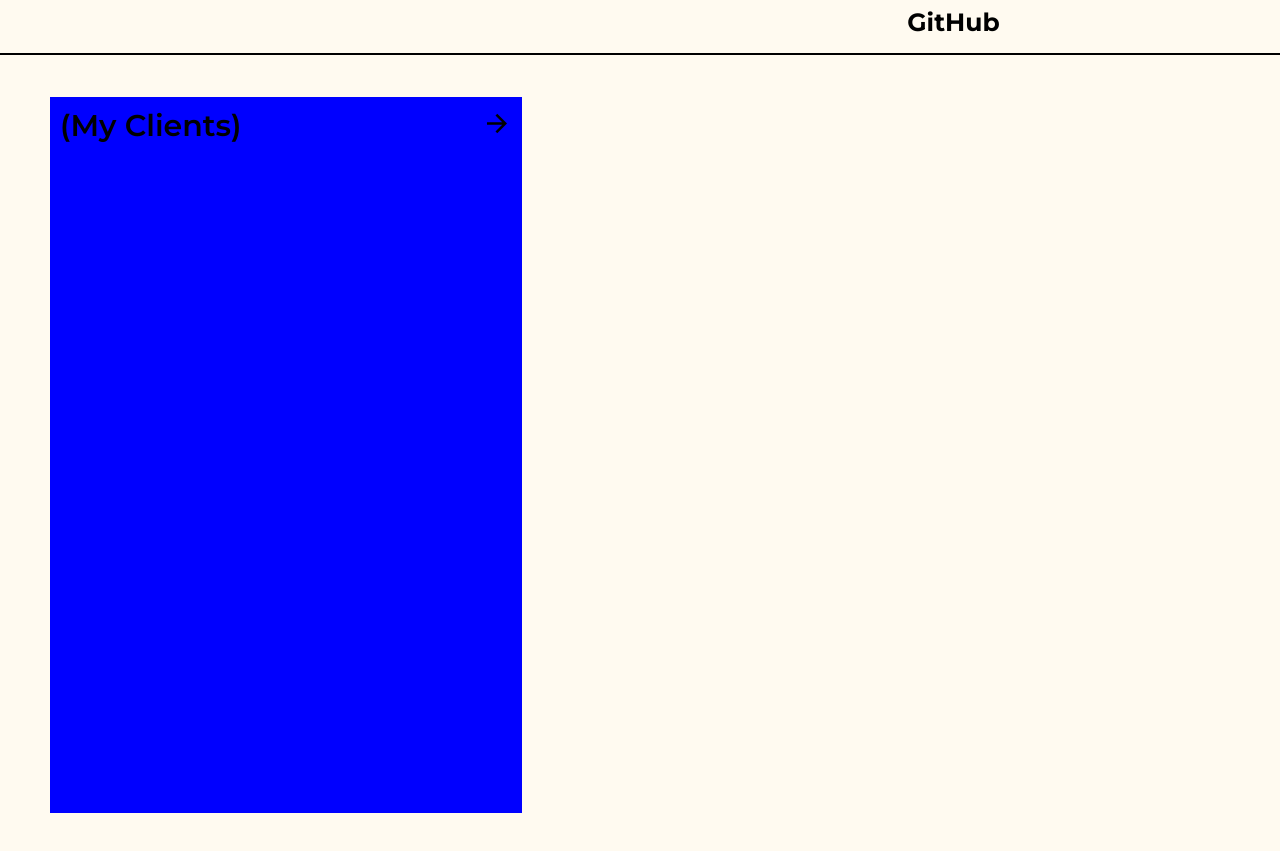
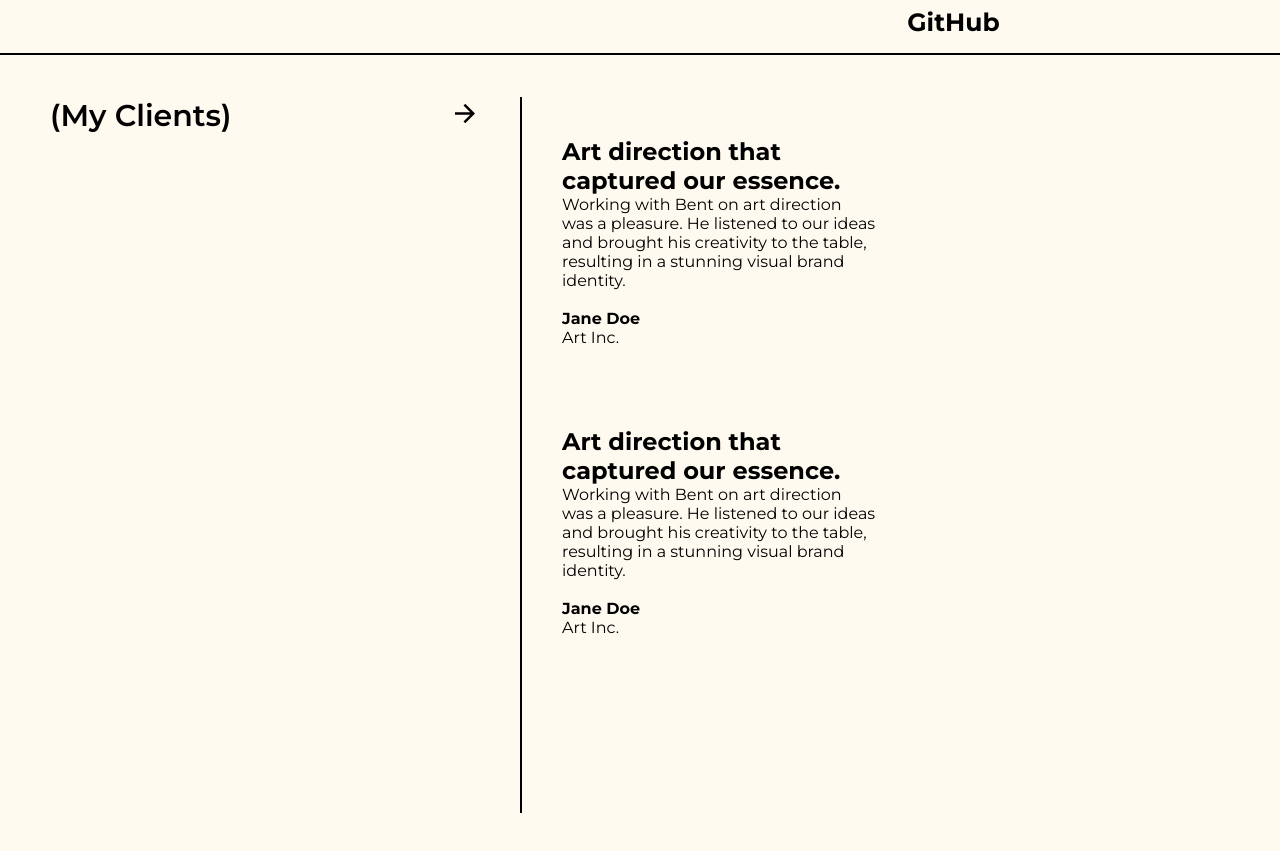
Before and after one commit to smith2403/FrontEnd, a plain HTML site: page Proj2/index.html in a window 1280 px wide. Shown: the part 2097-2948 px from the top of the page. Drawn offline with nearby package versions, Linux system fonts and the light colour scheme.

Commit message:
Testimonials

```diff
--- a/Proj2/index.html
+++ b/Proj2/index.html
@@ -126,8 +126,37 @@
                 <h3>(My Clients)</h3>
                 <i class="ri-arrow-right-line"></i>
             </div>
+            <div id="client">
+                <div id="client-part">
+                    <div id="client-titledesc">
+                        <h2>Art direction that captured our essence.</h2>
+                        <p>Working with Bent on art direction was a pleasure. He listened to our ideas and brought his
+                            creativity to the table, resulting in a stunning visual brand identity.</p>
                     </div>
-
+                    <div id="client-profile">
+                        <img src="" alt="">
+                        <div id="client-info">
+                            <h4>Jane Doe</h4>
+                            <p>Art Inc.</p>
+                        </div>
+                    </div>
+                </div>
+                <div id="client-part">
+                    <div id="client-titledesc">
+                        <h2>Art direction that captured our essence.</h2>
+                        <p>Working with Bent on art direction was a pleasure. He listened to our ideas and brought his
+                            creativity to the table, resulting in a stunning visual brand identity.</p>
+                    </div>
+                    <div id="client-profile">
+                        <img src="" alt="">
+                        <div id="client-info">
+                            <h4>Jane Doe</h4>
+                            <p>Art Inc.</p>
+                        </div>
+                    </div>
+                </div>
+            </div>
+        </div>
     </div>
 </body>
 
--- a/Proj2/style.css
+++ b/Proj2/style.css
@@ -273,8 +273,9 @@ body {
 }
 
 #myclient{
-  padding: 10px;
-  background-color: blue;
+  border-right: 2px solid black;
+  padding-right: 40px;
+  /* background-color: blue; */
   display: flex;
   justify-content: space-between;
   width: 40%;
@@ -289,3 +290,18 @@ body {
 #myclient i{
   font-size: 30px;
 }
+
+#client{
+  width: 60%;
+  height: 100%;
+  padding: 0 40px;
+}
+
+#client-part{
+  width: 50%;
+  flex-direction: column;
+  display: flex;
+  /* align-items: center; */
+  justify-content: space-between;
+  padding: 40px 0;
+}
```
Lines whose indentation alone changed are shown as unchanged.
